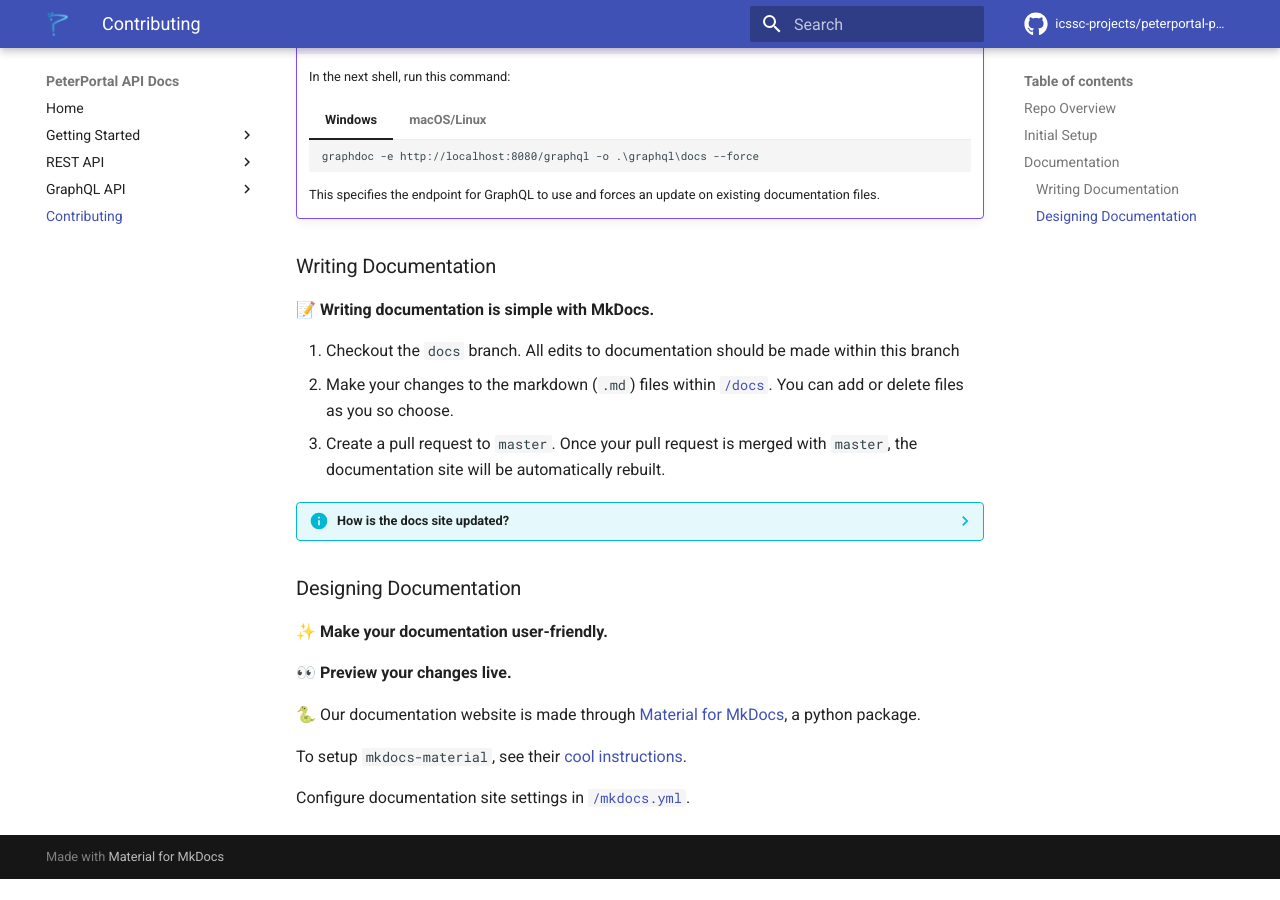
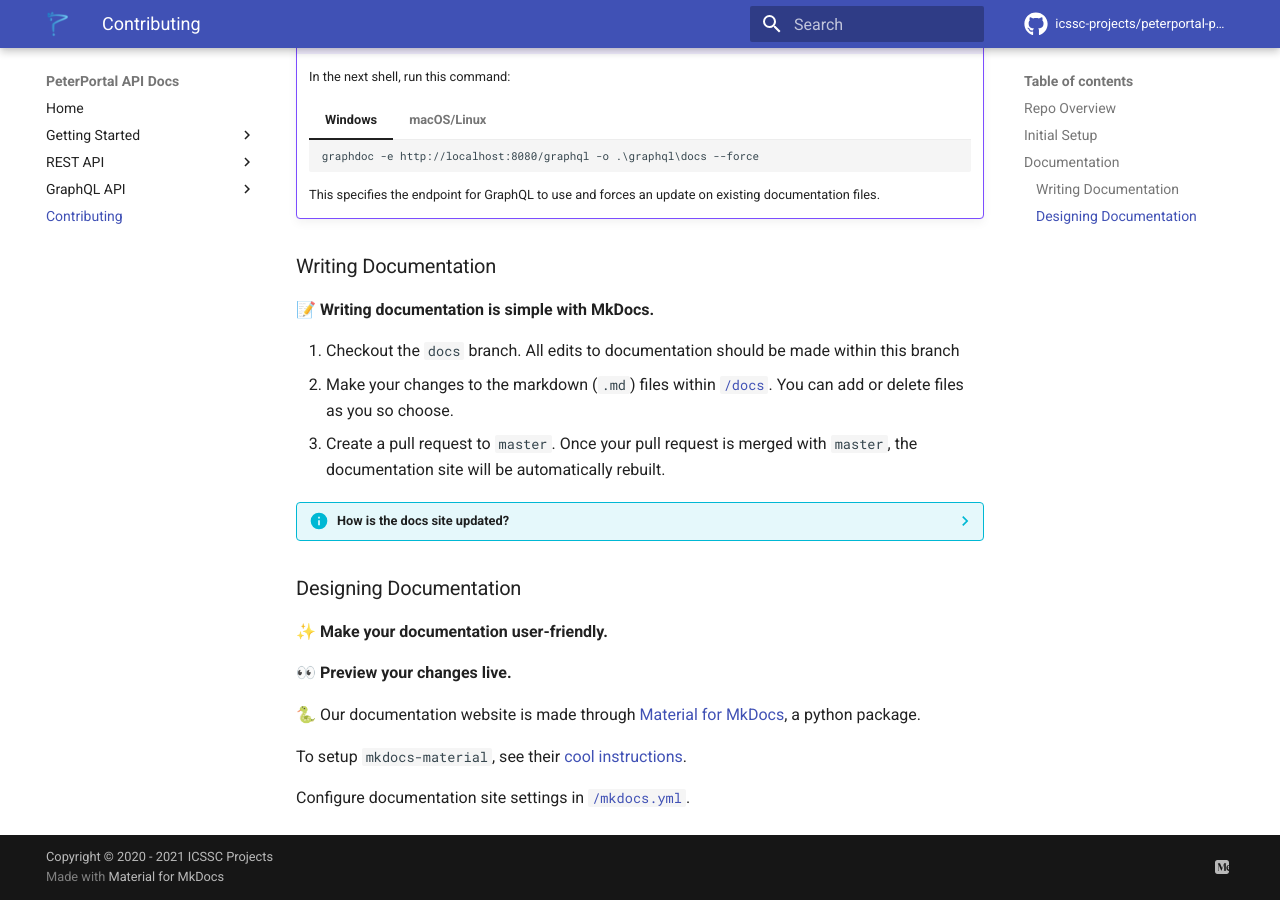
Before and after one commit to icssc/peterportal-public-api, an MkDocs documentation site: the page built from docs/Contributing.md, in a window 1280 px wide and 900 px high, scrolled down 1436 px. Built offline with MkDocs 1.6.1 and Material for MkDocs 9.7.7, drawn with Linux system fonts in a browser that asks for light colours; nearby versions of some CDN libraries; comment, search, counter and statistics services are not loaded; before the commit the page ends 2315 px from its top, so only the background shows below that.

Commit message:
added footer

```diff
--- a/mkdocs.yml
+++ b/mkdocs.yml
@@ -37,6 +37,13 @@ nav:
     - Start Here: GraphQL-API/start_here.md
   - Contributing: Contributing.md
 
+
+extra:
+  social:
+    - icon: fontawesome/brands/medium
+      link: https://icsscprojects.medium.com/
+
+copyright: Copyright &copy; 2020 - 2021 ICSSC Projects
 extra_css:
   - css/termynal.css
 
```
